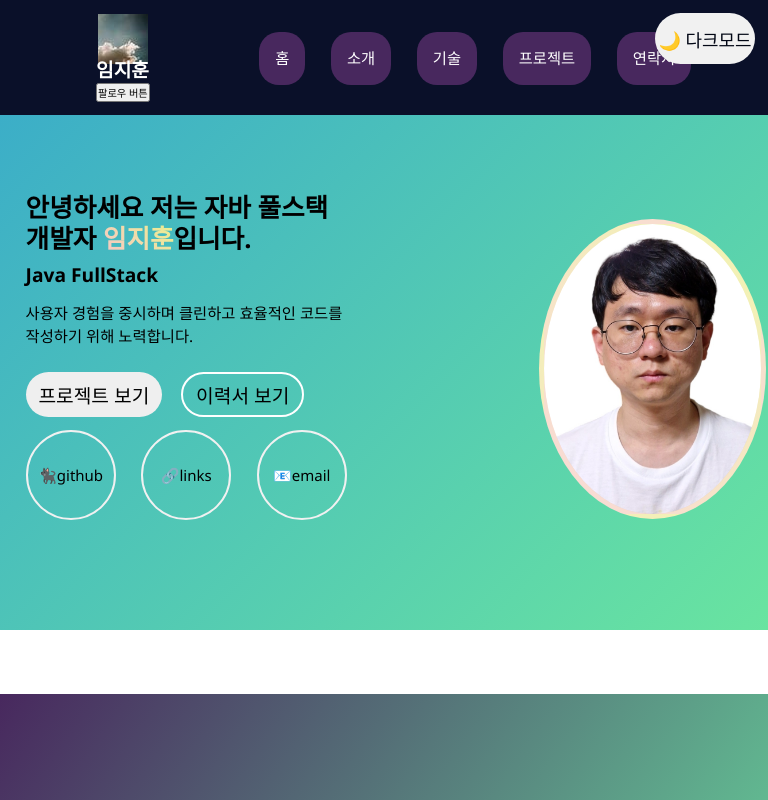
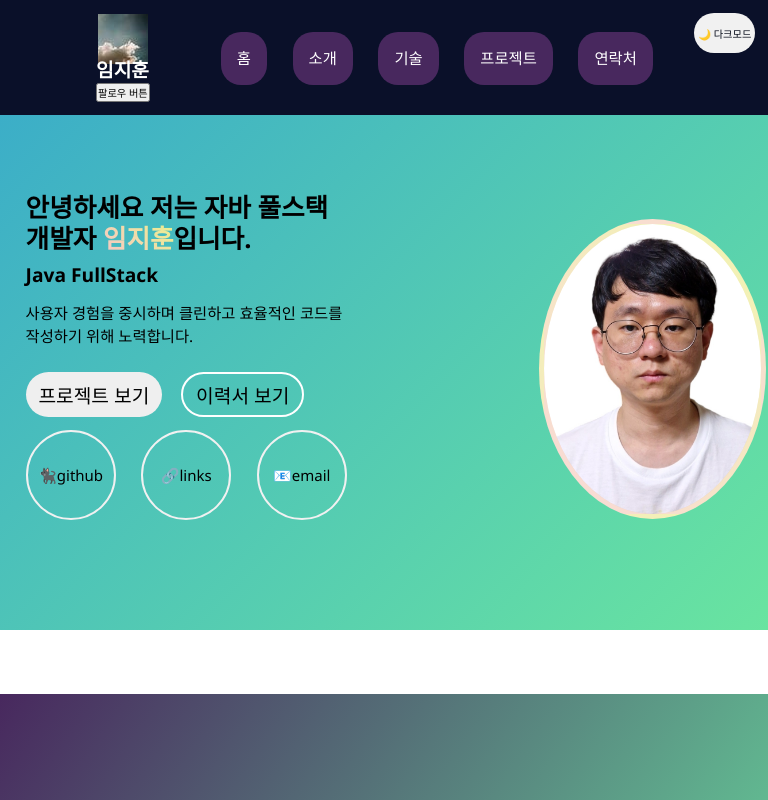
Before and after one commit to IMJI49/portfolio-practice, a plain HTML site: page index.html in a window 768 px wide. Shown: the top 800 px of the page. Drawn offline with Linux system fonts and the light colour scheme.

```diff
--- a/css/response.css
+++ b/css/response.css
@@ -90,6 +90,7 @@
         display: flex;
         align-items: center;
         gap: 2rem; /* 간격 조정 */
+        margin-right: 3rem;
     }
     .navibar{
         padding: 0 6rem;
--- a/css/style.css
+++ b/css/style.css
@@ -150,7 +150,7 @@
     background: var(--light);
     color: var(--text-color);
     cursor: pointer;
-    font-size: 1.4rem;
+    font-size: 0.8rem;
 }
 .dark-mode .container,
 .dark-mode .content,
```
